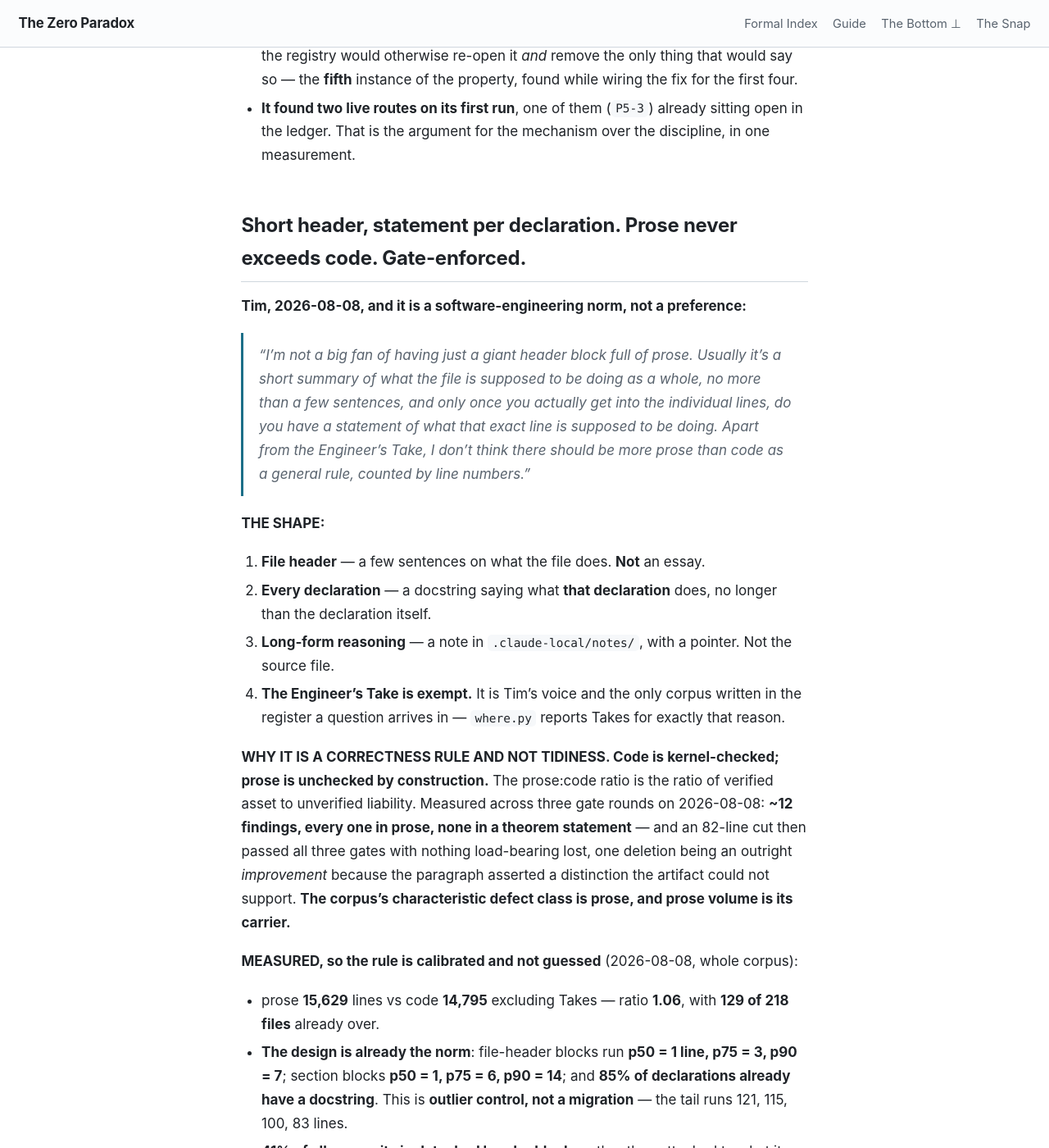
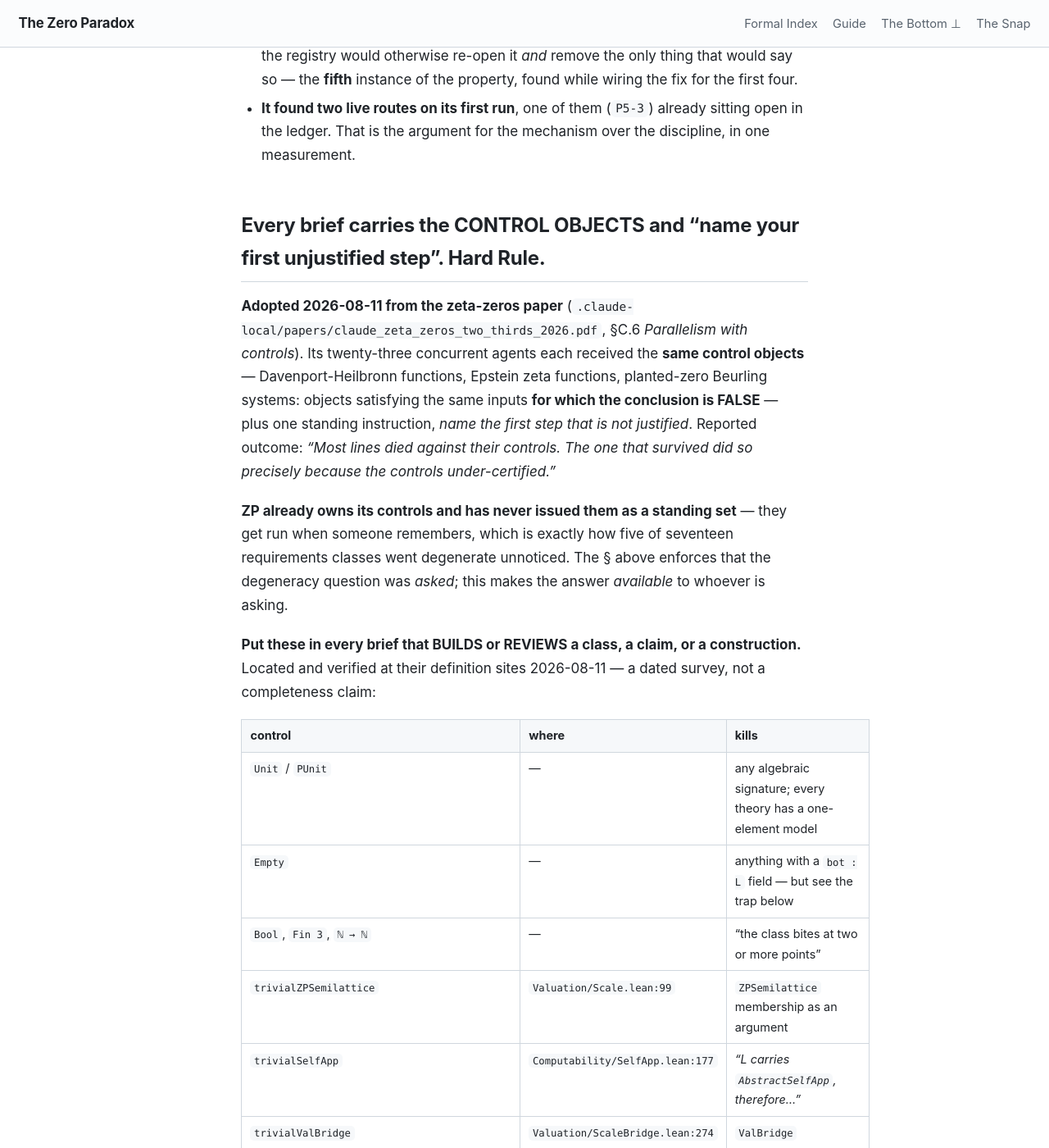
Before and after one commit to timbrigham/ZeroParadox, a Jekyll site: the page built from CLAUDE.md, in a window 1280 px wide and 1400 px high, scrolled down 22644 px. Shown: the whole window at 82% size. Built offline with Jekyll 4.4.1, drawn with Linux system fonts in a browser that asks for light colours; our own code applies the rules of GitHub Pages for plain Markdown files; some of the changed text lies outside the part shown.

Commit message:
Hand every brief the controls, not just the instruction to find one

```diff
--- a/CLAUDE.md
+++ b/CLAUDE.md
@@ -455,6 +455,45 @@ a **false zero**, and this file already records that a false zero costs more tha
   instance of the property, found while wiring the fix for the first four.
 - **It found two live routes on its first run**, one of them (`P5-3`) already sitting open in the
   ledger. That is the argument for the mechanism over the discipline, in one measurement.
+
+## Every brief carries the CONTROL OBJECTS and "name your first unjustified step". Hard Rule.
+
+**Adopted 2026-08-11 from the zeta-zeros paper** (`.claude-local/papers/claude_zeta_zeros_two_thirds_2026.pdf`,
+§C.6 *Parallelism with controls*). Its twenty-three concurrent agents each received the **same control
+objects** — Davenport-Heilbronn functions, Epstein zeta functions, planted-zero Beurling systems:
+objects satisfying the same inputs **for which the conclusion is FALSE** — plus one standing
+instruction, *name the first step that is not justified*. Reported outcome: *"Most lines died against
+their controls. The one that survived did so precisely because the controls under-certified."*
+
+**ZP already owns its controls and has never issued them as a standing set** — they get run when
+someone remembers, which is exactly how five of seventeen requirements classes went degenerate
+unnoticed. The § above enforces that the degeneracy question was *asked*; this makes the answer
+*available* to whoever is asking.
+
+**Put these in every brief that BUILDS or REVIEWS a class, a claim, or a construction.** Located and
+verified at their definition sites 2026-08-11 — a dated survey, not a completeness claim:
+
+| control | where | kills |
+|---|---|---|
+| `Unit` / `PUnit` | — | any algebraic signature; every theory has a one-element model |
+| `Empty` | — | anything with a `bot : L` field — but see the trap below |
+| `Bool`, `Fin 3`, `ℕ → ℕ` | — | "the class bites at two or more points" |
+| `trivialZPSemilattice` | `Valuation/Scale.lean:99` | `ZPSemilattice` membership as an argument |
+| `trivialSelfApp` | `Computability/SelfApp.lean:177` | *"L carries `AbstractSelfApp`, therefore…"* |
+| `trivialValBridge` | `Valuation/ScaleBridge.lean:274` | `ValBridge` membership |
+| `trivialValuationStructure` | `Valuation/Scale.lean:111` | `ValuationStructure` membership |
+| the constant map `_ ↦ ⊥`, the always-true relation, a constant sequence | — | self-application, `SeparatedSuccession`, periodicity |
+| **ℝ** — `f_snap_impossible`, `Computability/ComputationCannotBe.lean:152` | | any claim that the snap is available in a general ordered carrier |
+
+⚠ **`Empty` is a two-sided trap.** *"The finite carriers are exactly the subsingletons"* shipped as a
+bedrock defect because the true statement needed **inhabited** subsingletons. And K1 is the same trap
+inverted — `Order/Lattice.lean` claimed non-members *"abound"* when **every inhabited carrier admits a
+`ZPSemilattice`** and `Empty` is the only obstruction. Run it, and read which way it points.
+
+⚠ **VERIFY A CONTROL EXISTS BEFORE NAMING IT.** Writing this table, one name recalled from a ledger
+row (`scTriv`) **did not resolve anywhere in the corpus**. A brief citing a control that does not
+exist is worse than a brief with no controls: the agent reports it could not build the witness, and
+that reads as evidence the class has teeth.
 
 ## Short header, statement per declaration. Prose never exceeds code. Gate-enforced.
 
```
